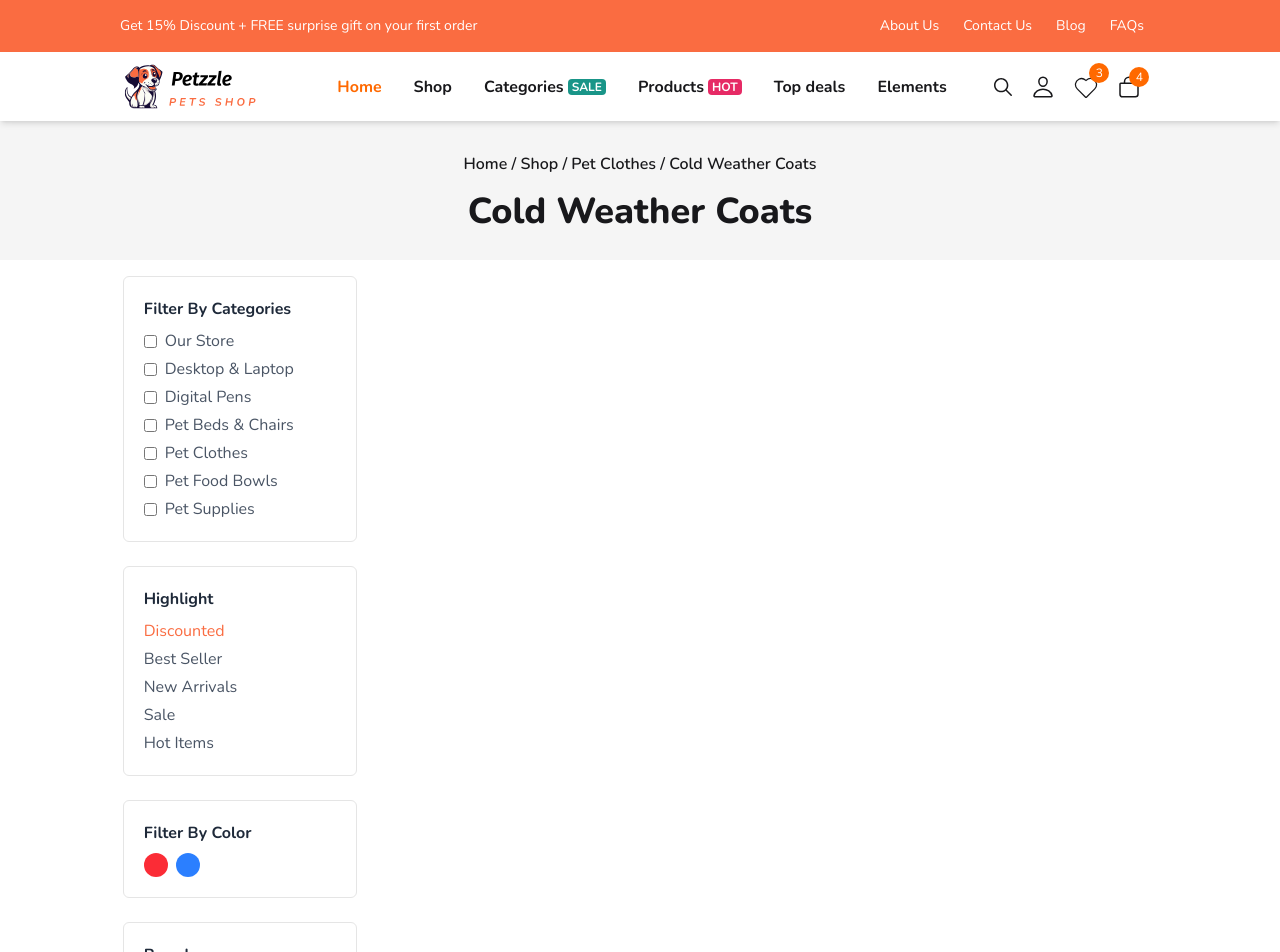
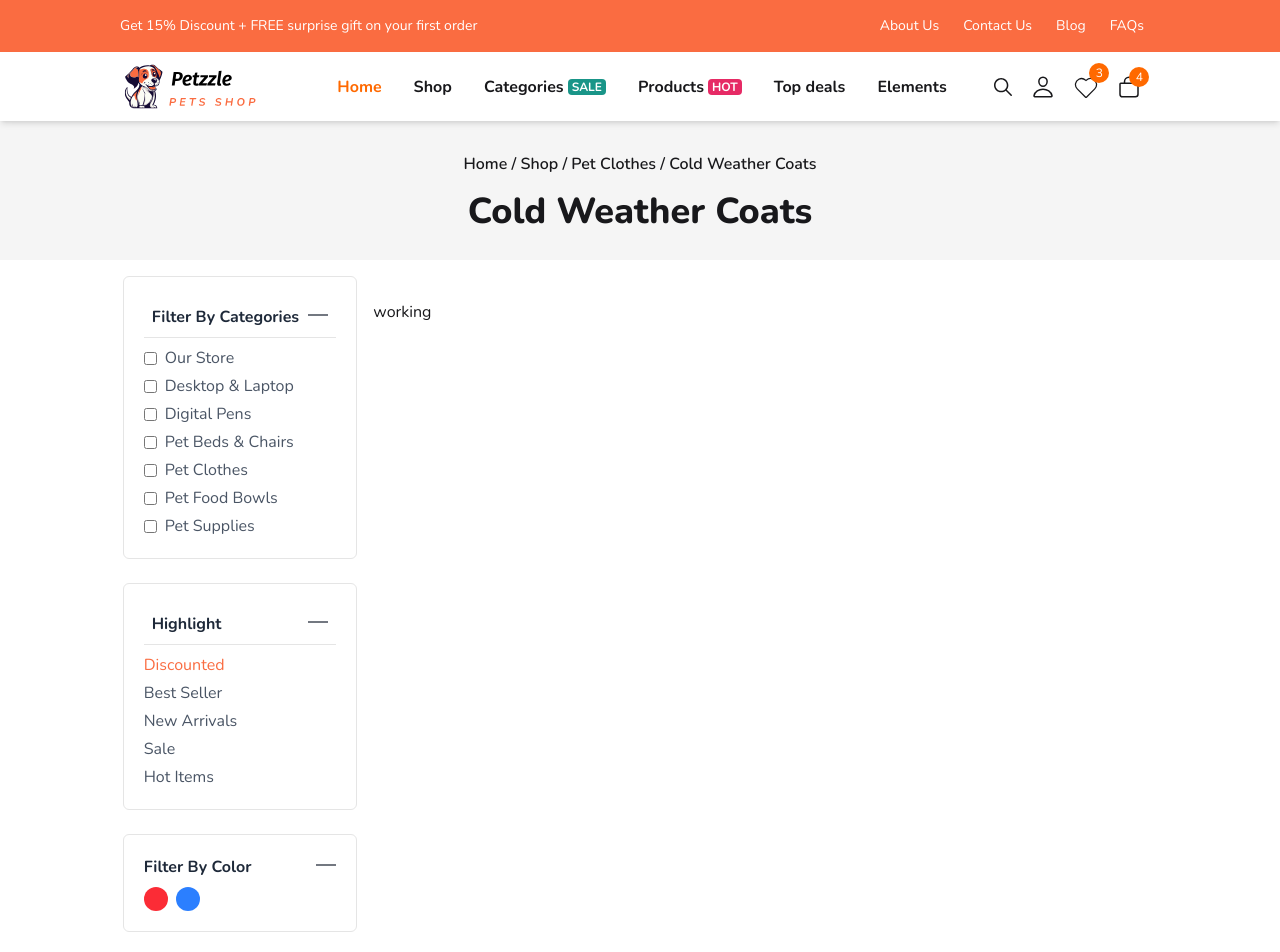
Before and after one commit to Shabbir404/petzzle, a React (Vite) app: page /shop in a window 1280 px wide. Shown: the top 952 px of the page. Built offline with nearby package versions, Linux system fonts and the light colour scheme.

Commit message:
all images live links placed

```diff
--- a/Components/Shop.jsx
+++ b/Components/Shop.jsx
@@ -1,4 +1,5 @@
 import { useState } from "react";
+import { TfiLayoutLineSolid } from "react-icons/tfi";
 
 
 const Shop = () => {
@@ -8,6 +9,22 @@ const Shop = () => {
     const toggleSidebar = () => {
         setIsOpen(!isOpen);
     };
+
+    const [viweOpen, SetViweOpen] = useState(false)
+
+    const handleViweOpen = () => {
+        SetViweOpen(!viweOpen)
+    }
+    const [viweOpenHi, SetViweOpenHi] = useState(false)
+
+    const handleViweOpenHi = () => {
+        SetViweOpenHi(!viweOpenHi)
+    }
+    const [viweOpenCol, SetViweOpenCol] = useState(false)
+
+    const handleViweOpenCol = () => {
+        SetViweOpenCol(!viweOpenCol)
+    }
 
     return (
         <div>
@@ -24,11 +41,12 @@ const Shop = () => {
                     </h1>
                 </div>
 
-                <div className="w-11/12 md:w-10/12 mx-auto">
+                <div className="">
+                    <div className="flex w-11/12 md:w-10/12 mx-auto">
                         <div className="relative lg:w-3/12">
                             {/* Mobile filter button */}
                             <button
-                            className="md:hidden flex items-center px-4 py-2 bg-blue-500 text-white rounded mb-4"
+                                className="md:hidden mt-3 flex items-center px-4 py-2 bg-[#FA6C41] text-white rounded mb-4"
                                 onClick={toggleSidebar}
                             >
                                 <span>Filters</span>
@@ -37,12 +55,12 @@ const Shop = () => {
                                 </svg>
                             </button>
 
-
                             <div className={`bg-white p-4 rounded  ${isOpen ? 'block' : 'hidden'} md:block`}>
-                            {/* Filter By Categories */}
                                 <div className="mb-6 border p-5 border-[#E5E5E5] rounded-md">
-                                <h3 className="font-bold text-gray-800 mb-2">Filter By Categories</h3>
-                                <ul className="space-y-1">
+                                    <h3 className="font-bold text-gray-800 flex border-b p-2 border-[#E5E5E5]  justify-between mb-2">Filter By Categories
+                                        <TfiLayoutLineSolid onClick={handleViweOpen} className={`${viweOpen ? 'rotate-120' : ''} cursor-pointer text-xl text-gray-900`}></TfiLayoutLineSolid>
+                                    </h3>
+                                    <ul className={`space-y-1 ${viweOpen ? 'hidden' : ''}`}>
                                         <li className="flex items-center cursor-pointer text-gray-600 hover:text-[#FA6C41]">
                                             <input type="checkbox" id="store" className="mr-2" />
                                             <label htmlFor="store">Our Store</label>
@@ -77,8 +95,10 @@ const Shop = () => {
 
                                 {/* Highlight */}
                                 <div className="mb-6 border p-5 border-[#E5E5E5] rounded-md">
-                                <h3 className="font-bold text-gray-800 mb-2">Highlight</h3>
-                                <ul className="space-y-1">
+                                    <h3 className="flex justify-between border-b p-2 border-[#E5E5E5] font-bold text-gray-800 mb-2">Highlight
+                                        <TfiLayoutLineSolid onClick={handleViweOpenHi} className={` ${viweOpenHi ? 'rotate-120' : ''} cursor-pointer text-xl text-gray-900`}></TfiLayoutLineSolid>
+                                    </h3>
+                                    <ul className={`space-y-1 ${viweOpenHi ? 'hidden' : ''}`}>
                                         <li className="cursor-pointer text-[#FA6C41] hover:text-red-700">Discounted</li>
                                         <li className="cursor-pointer text-gray-600 hover:text-[#FA6C41]">Best Seller</li>
                                         <li className="cursor-pointer text-gray-600 hover:text-[#FA6C41]">New Arrivals</li>
@@ -89,8 +109,11 @@ const Shop = () => {
 
                                 {/* Filter By Color */}
                                 <div className="mb-6 border p-5 border-[#E5E5E5] rounded-md">
-                                <h3 className="font-bold text-gray-800 mb-2">Filter By Color</h3>
-                                <div className="flex space-x-2">
+                                    <h3 className="font-bold flex justify-between text-gray-800 mb-2">Filter By Color
+                                        <TfiLayoutLineSolid onClick={handleViweOpenCol} className={` ${viweOpenCol ? 'rotate-120' : ''} cursor-pointer text-xl text-gray-900`}></TfiLayoutLineSolid>
+
+                                    </h3>
+                                    <div className={` ${viweOpenCol ? 'hidden' : ''} flex space-x-2`}>
                                         <div className="w-6 h-6 rounded-full bg-red-500 cursor-pointer"></div>
                                         <div className="w-6 h-6 rounded-full bg-blue-500 cursor-pointer"></div>
                                     </div>
@@ -160,6 +183,13 @@ const Shop = () => {
                                 </div>
                             </div>
                         </div>
+                        <div className="mt-10 w-7/12">
+                            <h1>working</h1>
+                        </div>
+
+                    </div>
+
+
                 </div>
             </div>
         </div>
--- a/Jsons/LatestProducts.json
+++ b/Jsons/LatestProducts.json
@@ -1,26 +1,26 @@
 [
     {
-        "image": "../src/images/firstP.jpeg",
+        "image": "https://i.ibb.co/jkNNjPXT/firstP.jpg",
         "title": "Pedigree Adult Dry Dog Food, 1kg Pack",
         "price": "$12 – $38"
     },
     {
-        "image": "../src/images/secondP.jpeg",
+        "image": "https://i.ibb.co/5xWQL8kH/secondP.jpg",
         "title": "Dentastix Oral Care Treats for Small Breed Adult Dogs",
         "price": "$11"
     },
     {
-        "image": "../src/images/thirdP.jpeg",
+        "image": "https://i.ibb.co/twCxYJ8p/thirdP.jpg",
         "title": "Meat Up Puppy Dry Dog Food, Chicken",
         "price": "$15 – $28"
     },
     {
-        "image": "../src/images/forthP.jpeg",
+        "image": "https://i.ibb.co/yB88Wcx4/forthP.jpg",
         "title": "Pets Empire Stainless Steel Dog Bowl (Set of 2)",
         "price": "$30"
     },
     {
-        "image": "../src/images/fifthP.jpeg",
+        "image": "https://i.ibb.co/sdN8FQ8g/fifthP.jpg",
         "title": "Mutt of Course Sniffing Around Bandana Small",
         "price": "$12"
     }
```
Lines whose indentation alone changed are shown as unchanged.
